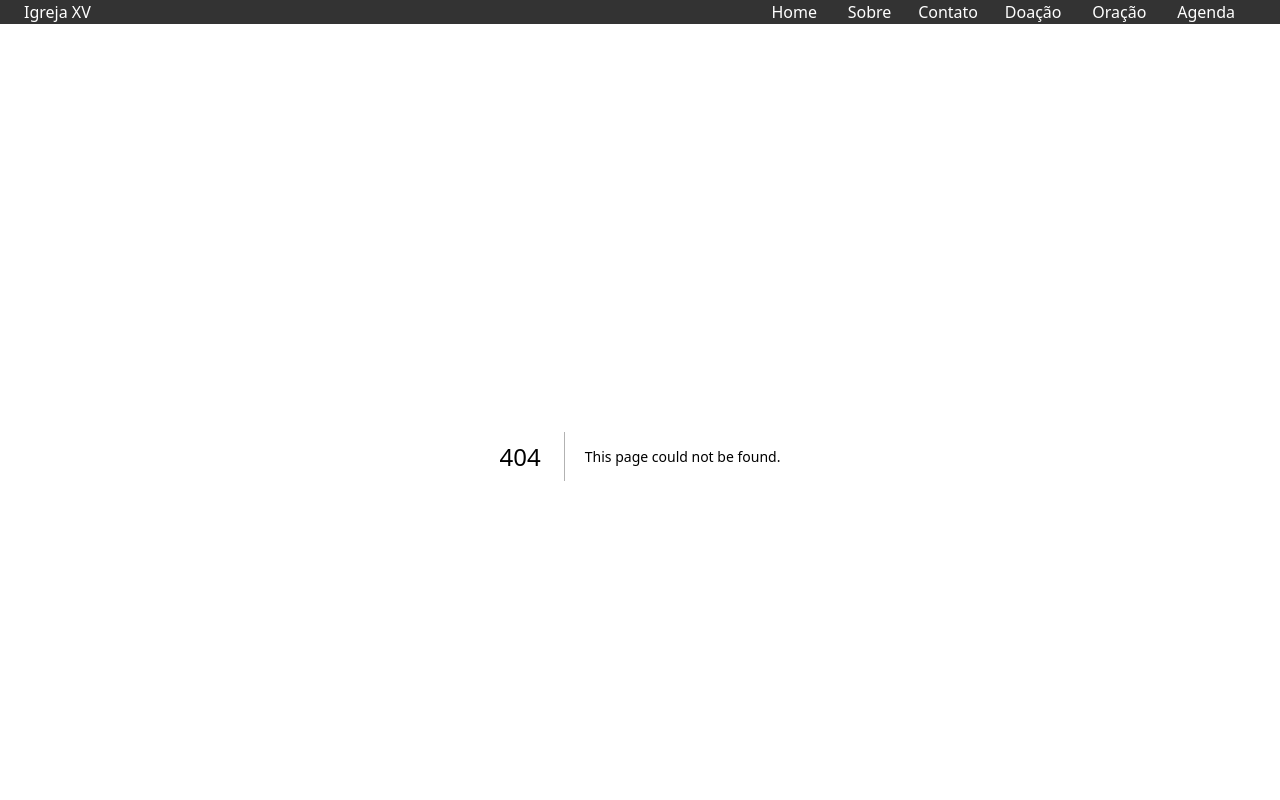
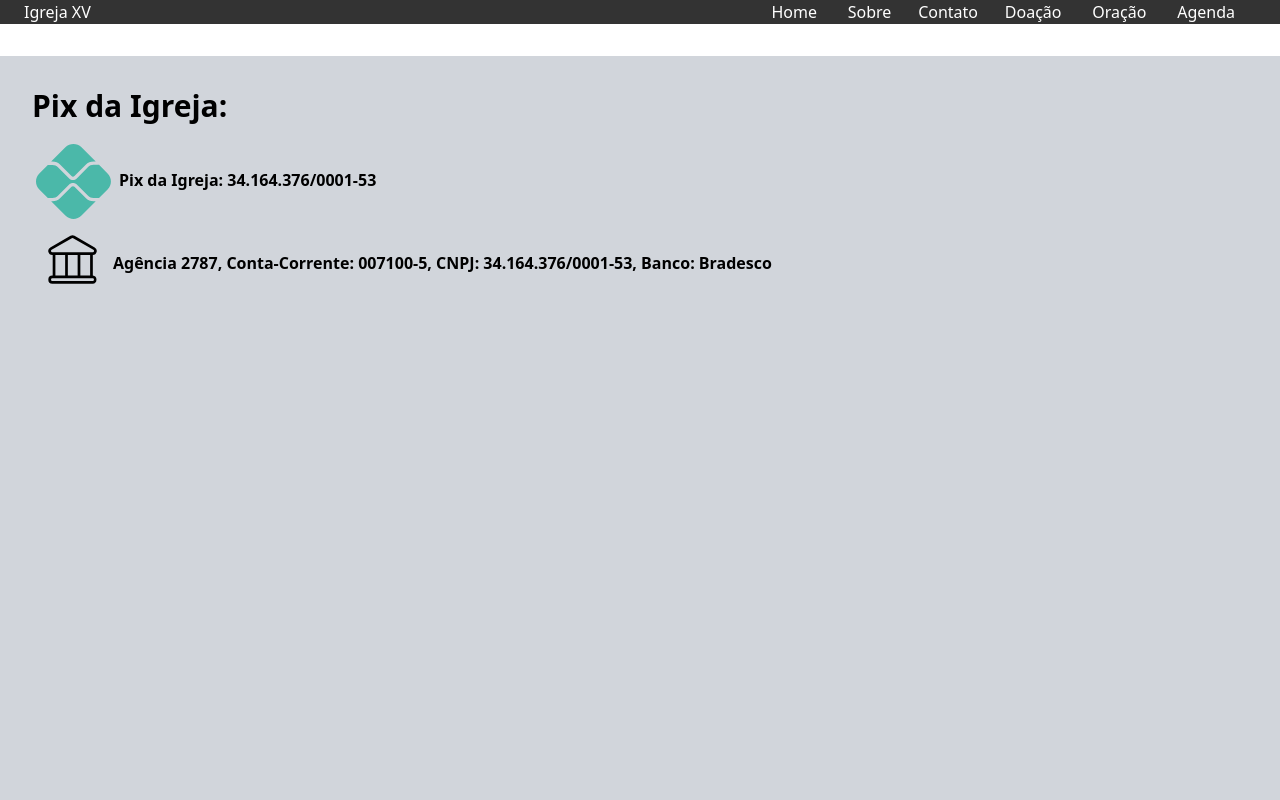
Before and after one commit to joelvitorniino/church-igrejaxv, a Next.js app: page /donation in a window 1280 px wide. Before the commit this address had no page. Shown: the top 800 px of the page. Built offline with nearby package versions, Linux system fonts and the light colour scheme.

Commit message:
feat: page donation

```diff
--- /dev/null
+++ b/src/pages/donation.tsx
@@ -0,0 +1,25 @@
+import PixIcon from "./components/PixIcon";
+import { CiBank } from 'react-icons/ci';
+
+export default function Donation() {
+    return (
+        <div className="bg-gray-300 p-8 min-h-screen">
+        <h1 className="text-3xl font-bold">Pix da Igreja:</h1>
+        <div className="mt-4">
+          <span className="inline-block m-1">
+            <PixIcon />
+              <p className="inline ml-2 font-semibold hover:font-bold">
+                Pix da Igreja: 34.164.376/0001-53
+              </p>
+          </span>
+
+          <span className="flex m-1">
+            <CiBank size={65} className="inline ml-1" />
+              <p className="inline ml-2 font-semibold hover:font-bold mt-6">
+                Agência 2787, Conta-Corrente: 007100-5, CNPJ: 34.164.376/0001-53, Banco: Bradesco
+              </p>
+          </span>
+        </div>
+      </div>
+    )
+}
```
